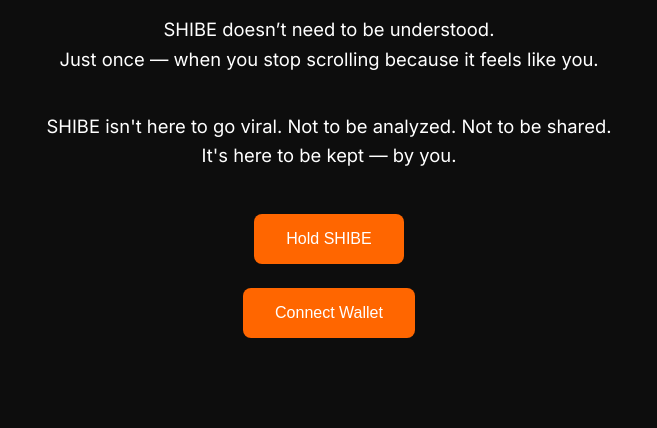
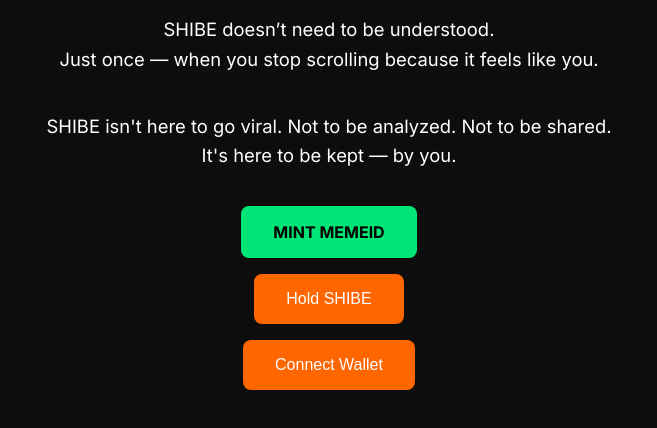
Before and after one commit to ShibeMeme0x/shibe-landing, a plain HTML site: page index.html in a window 1280 px wide. Shown: the part 192-620 px from the top of the page, without its empty margins (311-968 px from the left). Drawn offline with Linux system fonts and the light colour scheme.

Commit message:
Update index.html

```diff
--- a/index.html
+++ b/index.html
@@ -4,6 +4,7 @@
   <meta charset="UTF-8" />
   <meta name="viewport" content="width=device-width, initial-scale=1.0" />
   <title>SHIBE MemeID – Feel, don’t explain</title>
+  <link rel="icon" type="image/png" href="/logo.SHIBE.png" />
   <link rel="stylesheet" href="https://fonts.googleapis.com/css2?family=Inter:wght@400;700&display=swap">
   <style>
     body {
@@ -37,10 +38,23 @@
       border-radius: 8px;
       font-size: 1rem;
       cursor: pointer;
-      margin-top: 1.5rem;
+      margin-top: 1rem;
     }
     .btn:hover {
       background-color: #ff8533;
+    }
+    .mint-btn {
+      background-color: #00e676;
+      color: #000;
+      text-decoration: none;
+      padding: 1rem 2rem;
+      border-radius: 8px;
+      font-weight: bold;
+      font-size: 1rem;
+      margin-top: 1rem;
+    }
+    .mint-btn:hover {
+      background-color: #33f08f;
     }
     .logo {
       max-width: 100px;
@@ -50,15 +64,21 @@
 </head>
 <body>
   <img src="/logo.SHIBE.png" alt="SHIBE Logo" class="logo" />
+
   <h1>"Does this meme feel true to you?"</h1>
+
   <p>
     SHIBE doesn’t need to be understood.<br>
     Just once — when you stop scrolling because it feels like you.
   </p>
+
   <p>
     SHIBE isn't here to go viral. Not to be analyzed. Not to be shared.<br>
     It's here to be kept — by you.
   </p>
+
+  <a href="https://memeshibe.ai/mint" class="mint-btn" target="_blank">MINT MEMEID</a>
+
   <button class="btn">Hold SHIBE</button>
   <button id="connectWallet" class="btn">Connect Wallet</button>
   <p id="walletAddress" style="margin-top: 1rem;"></p>
@@ -68,7 +88,8 @@
       if (window.ethereum) {
         try {
           const accounts = await window.ethereum.request({ method: 'eth_requestAccounts' });
-        document.getElementById('walletAddress').innerText = "Connected: " + accounts[0];
+          const short = accounts[0].slice(0, 6) + '...' + accounts[0].slice(-4);
+          document.getElementById('walletAddress').innerText = "Connected: " + short;
         } catch (err) {
           console.error("Connection failed:", err);
         }
@@ -79,3 +100,5 @@
 
     document.getElementById('connectWallet').addEventListener('click', connectWallet);
   </script>
+</body>
+</html>
```
Lines whose indentation alone changed are shown as unchanged.
